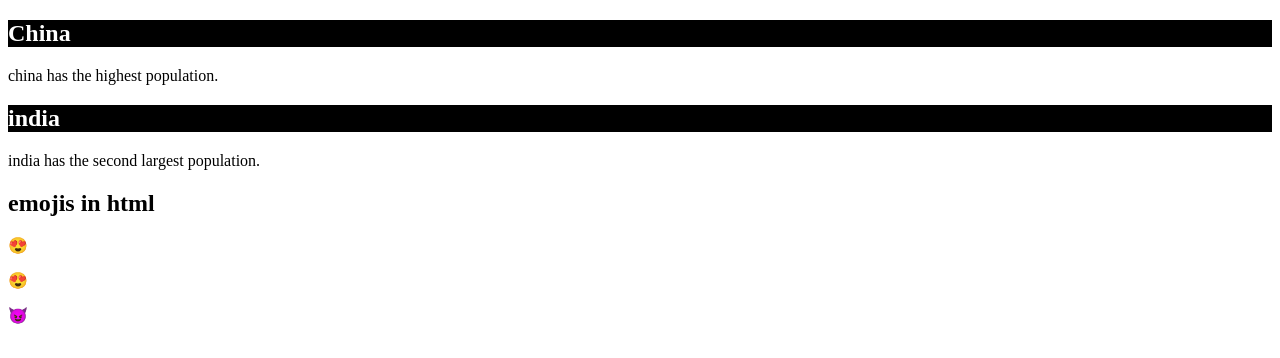
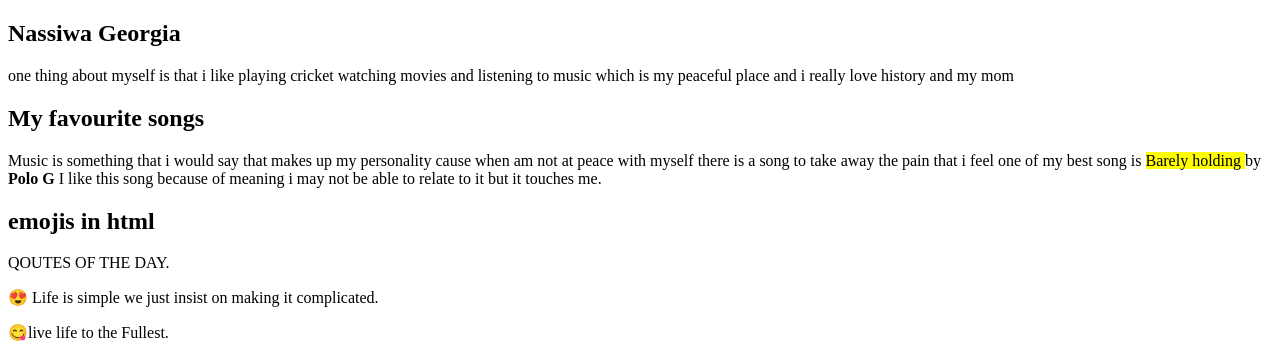
Before and after one commit to GEORGIA444/georgia-s-work, a plain HTML site: page classes in html/classes.html in a window 1280 px wide. Shown: the top 358 px of the page. Drawn offline with Linux system fonts and the light colour scheme.

Commit message:
class in html

```diff
--- a/classes in html/classes.html
+++ b/classes in html/classes.html
@@ -10,13 +10,16 @@
         </style>
     </head>
     <body>
-        <h2 class="country">China</h2>
-        <p> china has the highest population.</p>
-        <h2 class="country">india</h2>
-        <p> india has the second largest population.</p>
+        <h2 class="name">Nassiwa Georgia</h2>
+        <p> one thing about myself is that i like playing cricket watching movies and listening to music which is my peaceful place and i really love history and my mom</p>
+        <h2 class="music">My favourite songs</h2>
+        <p> Music is something that i would say that makes up my personality cause when am not at peace with myself there is a song to take away the pain that i feel one of my best song is <mark>Barely holding  </mark> by <b>Polo G</b> I like this song because of meaning i may not be able to relate to it but it touches me.</p>
         <h2>emojis in html</h2>
-        <p>&#128525;</p>
-        <p>&#128525;</p>
-        <p>&#128520;</p>
+        <p>QOUTES OF THE DAY.</p>
+        <p>&#128525; Life is simple we just insist on making it complicated.</p>
+        <p>&#128523;live life to the Fullest.</p>
+        <h1>this is how I see life through my eyes.</h1>
+       <img src="Computer science aesthetic (1).jpg">
+
     </body>
 </html>
```
Also changed, not shown: classes in html/Computer science aesthetic (1).jpg (added).
